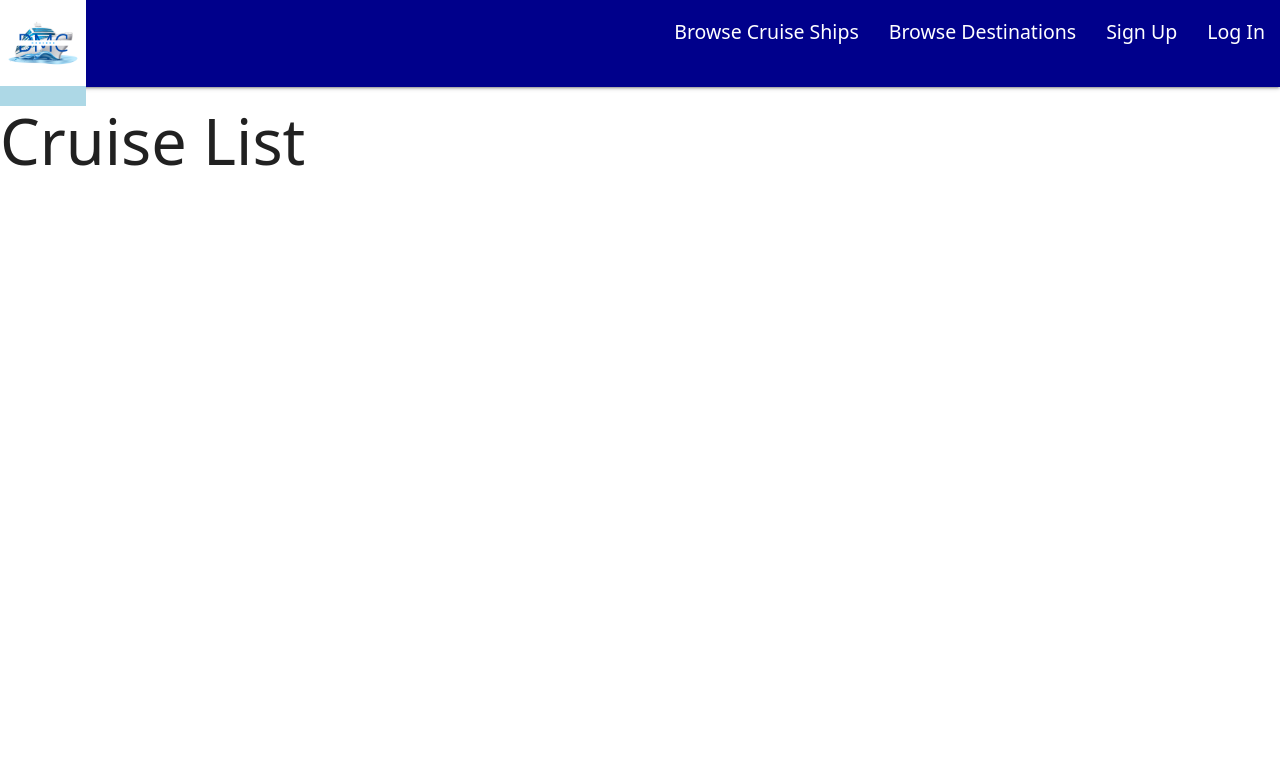
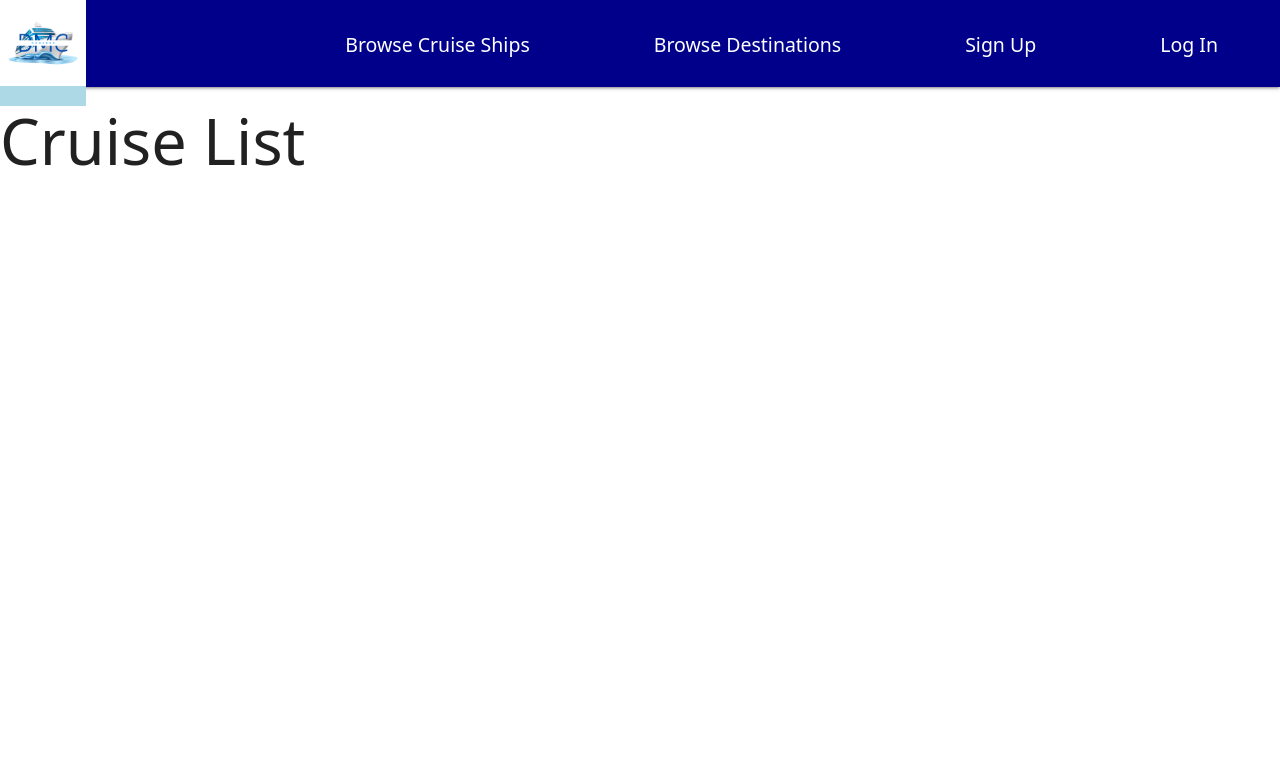
Before and after one commit to mlewis2257/dmc-cruises, a Django app: page /cruises/ in a window 1280 px wide. Shown: the top 777 px of the page. Run offline with Django 4.2, Linux system fonts and the light colour scheme; data that the repository does not hold is empty; parts of the project's set-up code (start-up, migrations or seed data) failed here and were passed over.

Commit message:
css base

```diff
--- a/main_app/templates/base.html
+++ b/main_app/templates/base.html
@@ -23,6 +23,11 @@
                     <a href="{% url 'home' %}" class="left brand-logo"><img style="width:86px;" src="../../static/images/logo.png"></a>
                   </li>
                 </ul>
+                <ul class="left">
+                    <li>
+                        <a href="{% url 'home' %}" class="left brand-logo"><img style="width:86px;" src="../../static/images/logo.png"></a>
+                      </li>
+                    </ul>
                 <ul class="right">
                   <li><a href="{% url 'cruises' %}">Browse Cruise Ships</a></li>
                   <li><a href="{% url 'destinations' %}">Browse Destinations</a></li>
@@ -54,8 +59,8 @@
         font-size: 1.3rem;
         color: #fff;
         display: block;
-        padding: 0 15px;
-        cursor: initial;
+        padding: 13px 62px;
+        cursor: grab;
     }
     nav ul a:hover {
         background-color: lightblue;
```
